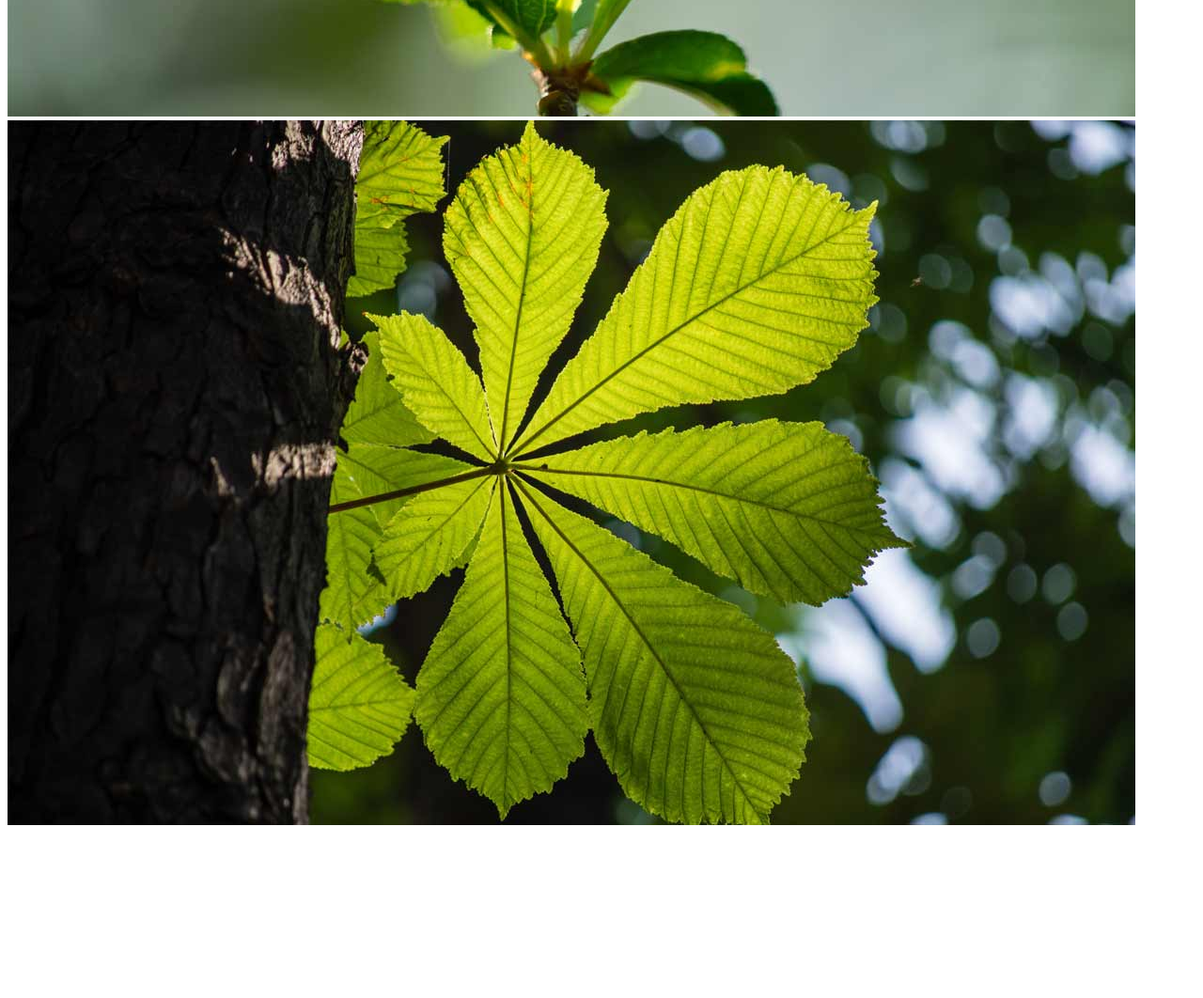
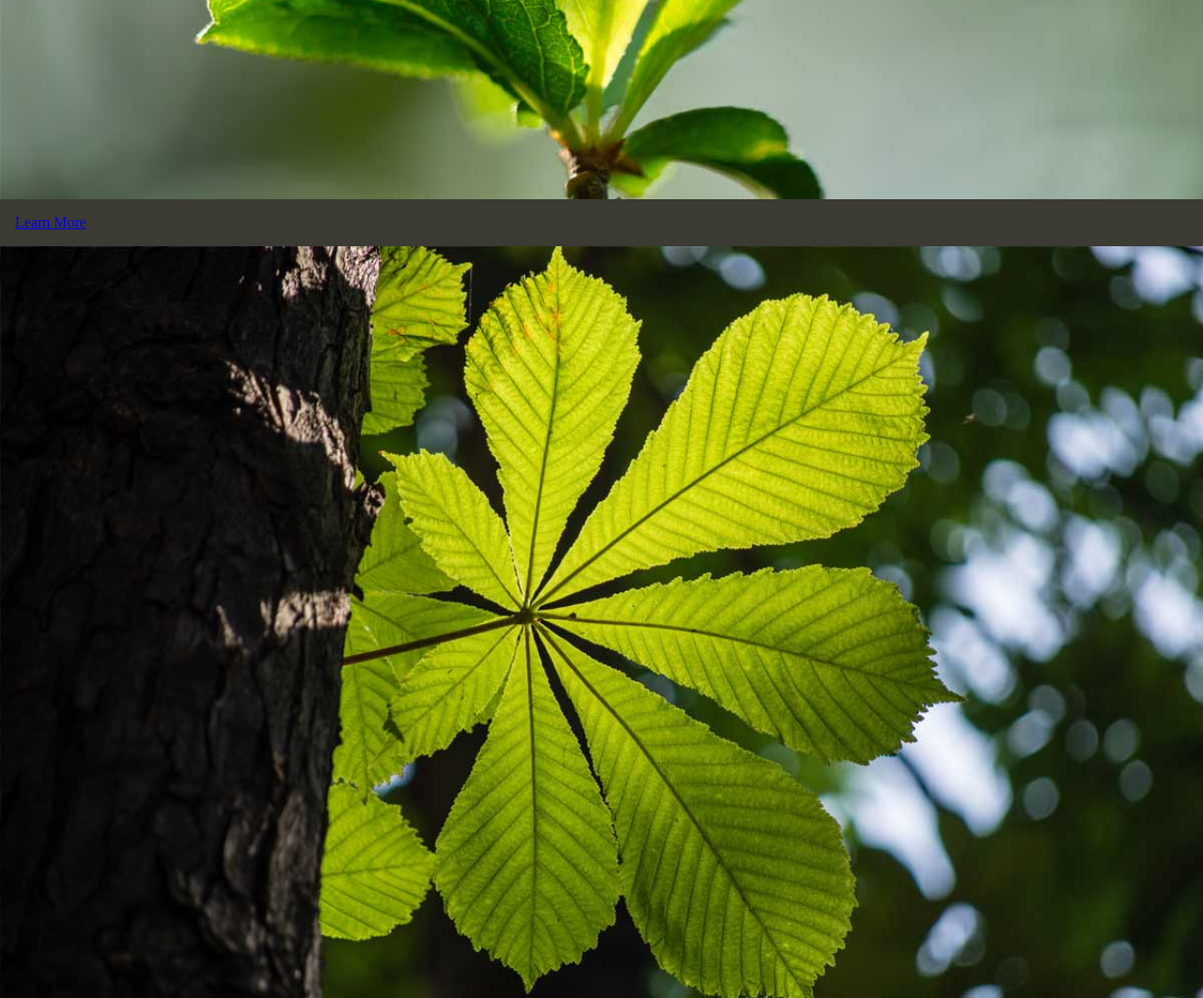
Before and after one commit to sagehartly/images-demo, a plain HTML site: page index.html in a window 1280 px wide. Shown: the part 1660-2722 px from the top of the page at 94% size. Before the commit the page ends 2550 px from the top, so only its background shows below. Drawn offline with Linux system fonts and the light colour scheme; a web font is replaced by a local one.

Commit message:
re-sized images
Made images smaller, added div and text for button and grey bar

```diff
--- a/css/main.css
+++ b/css/main.css
@@ -4,6 +4,10 @@ html {
 
 *, *::before, *::after; {
   box-sizing: inherit;
+}
+
+body {
+  margin: 0;
 }
 
 .masthead {
@@ -14,3 +18,13 @@ html {
   background-position: center top;
   text-align: center;
 }
+
+img {
+  width: 100%;
+  display: block;
+}
+
+.learnmore {
+  background-color: #3B3A33;
+  padding: 1em;
+}
--- a/index.html
+++ b/index.html
@@ -14,9 +14,14 @@
   <h1>Trees</h1>
 </header>
 
-<img src="images/leaf2.jpg">
-<img src="images/leaf1.jpg">
-<img src="images/leaf3.jpg">
+<img src="images/leaf2.jpg" alt="Tree with bark.">
+<img src="images/leaf1.jpg" alt="Small bunch of bright green leaves.">
+
+<div class="learnmore">
+  <a class=#btn href="#">Learn More </a>
+</div>
+
+<img src="images/leaf3.jpg" alt="Sunlight coming through leaves.">
 
 </body>
 </html>
```
